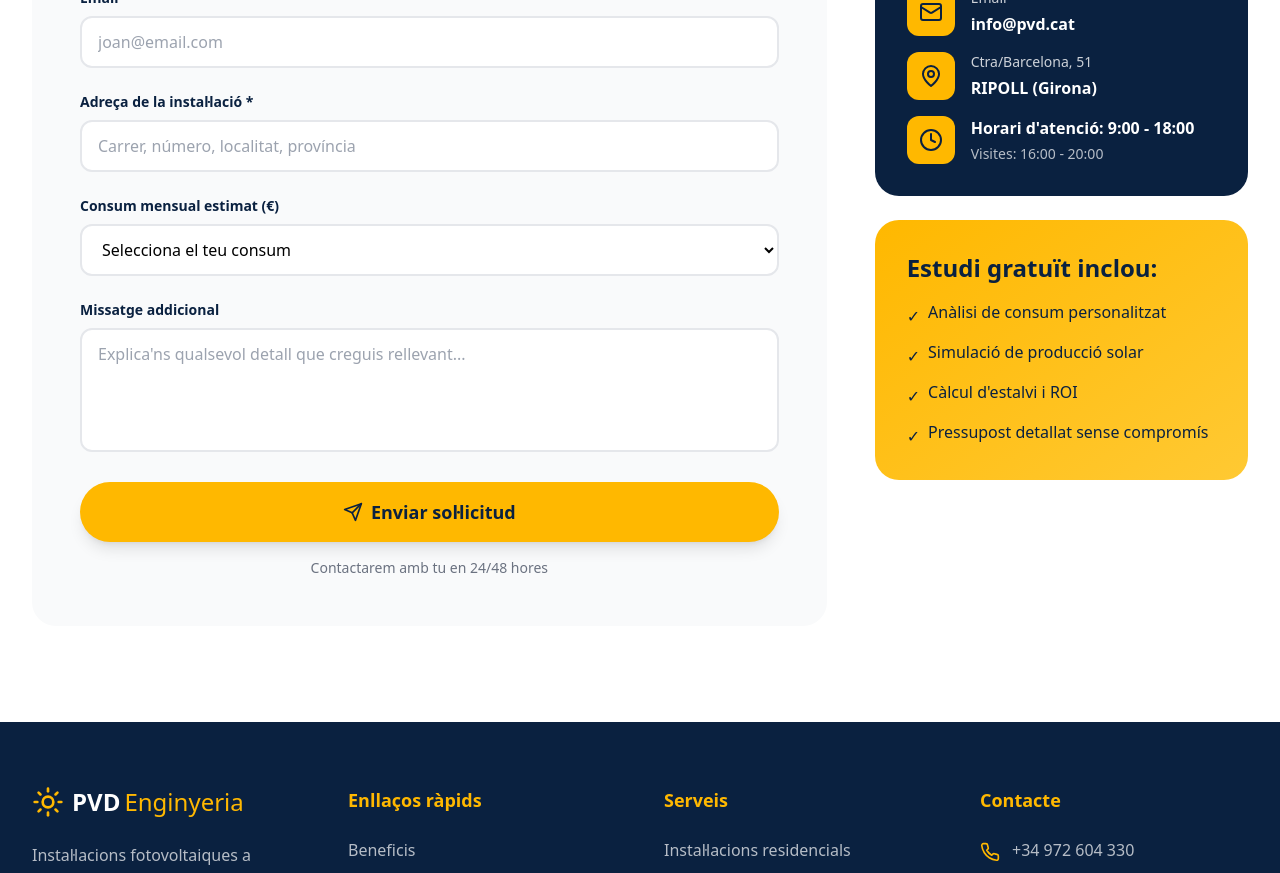
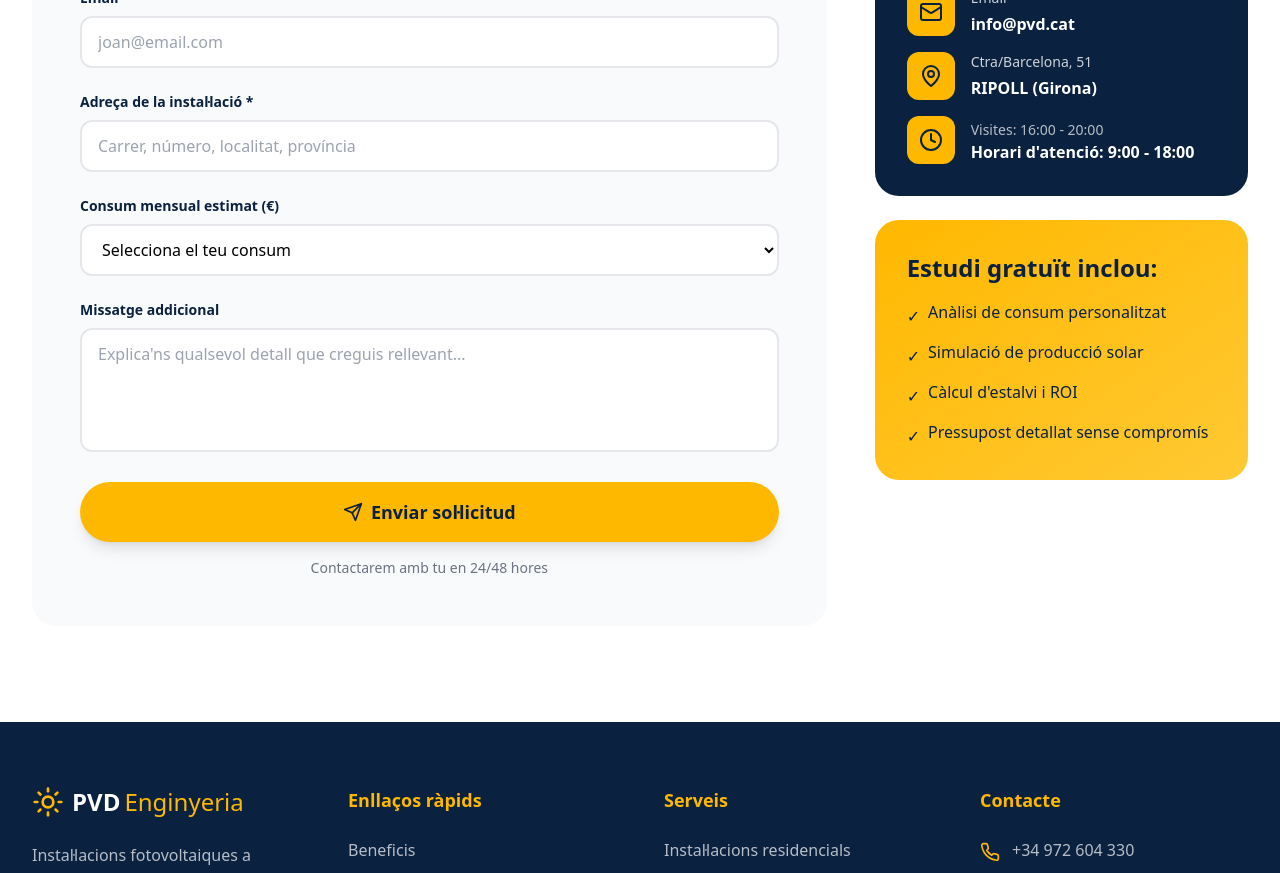
Before and after one commit to adriahz/pvd.cat, a React (Vite) app: page / in a window 1280 px wide. Shown: the part 4500-5373 px from the top of the page. Built offline with nearby package versions, Linux system fonts and the light colour scheme.

Commit message:
Updated Contact.tsx

```diff
--- a/src/components/Contact.tsx
+++ b/src/components/Contact.tsx
@@ -188,8 +188,8 @@ export default function Contact() {
                     <Clock size={24} className="text-[#0A2140]" />
                   </div>
                   <div>
+                    <div className="text-sm text-white/70 mt-1">Visites: 16:00 - 20:00</div>
                     <div className="font-semibold">Horari d'atenció: 9:00 - 18:00</div>
-                    <div className="text-sm text-white/70 mt-1">Visites: 16:00 - 20:00</div>
                   </div>
                 </div>
               </div>
```
